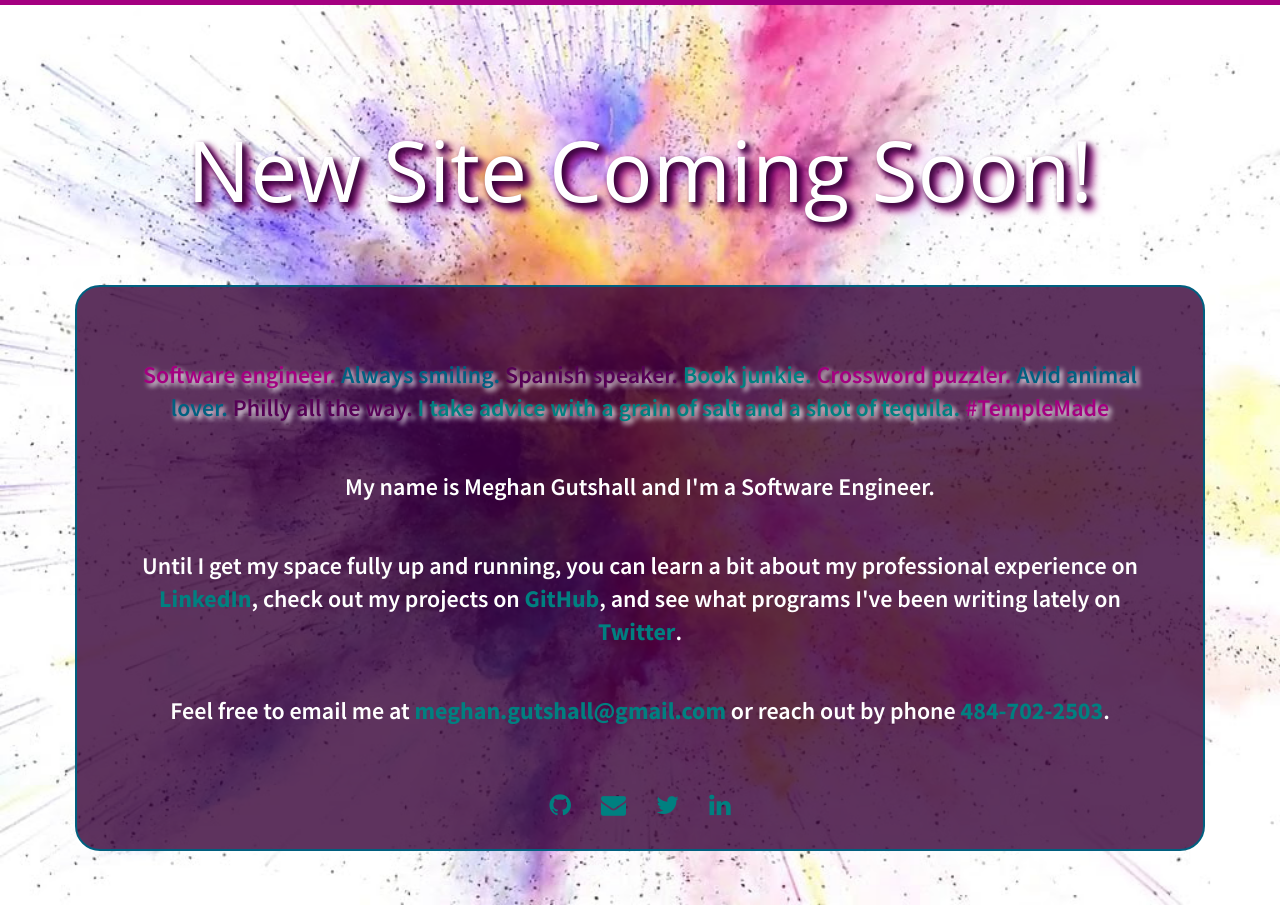
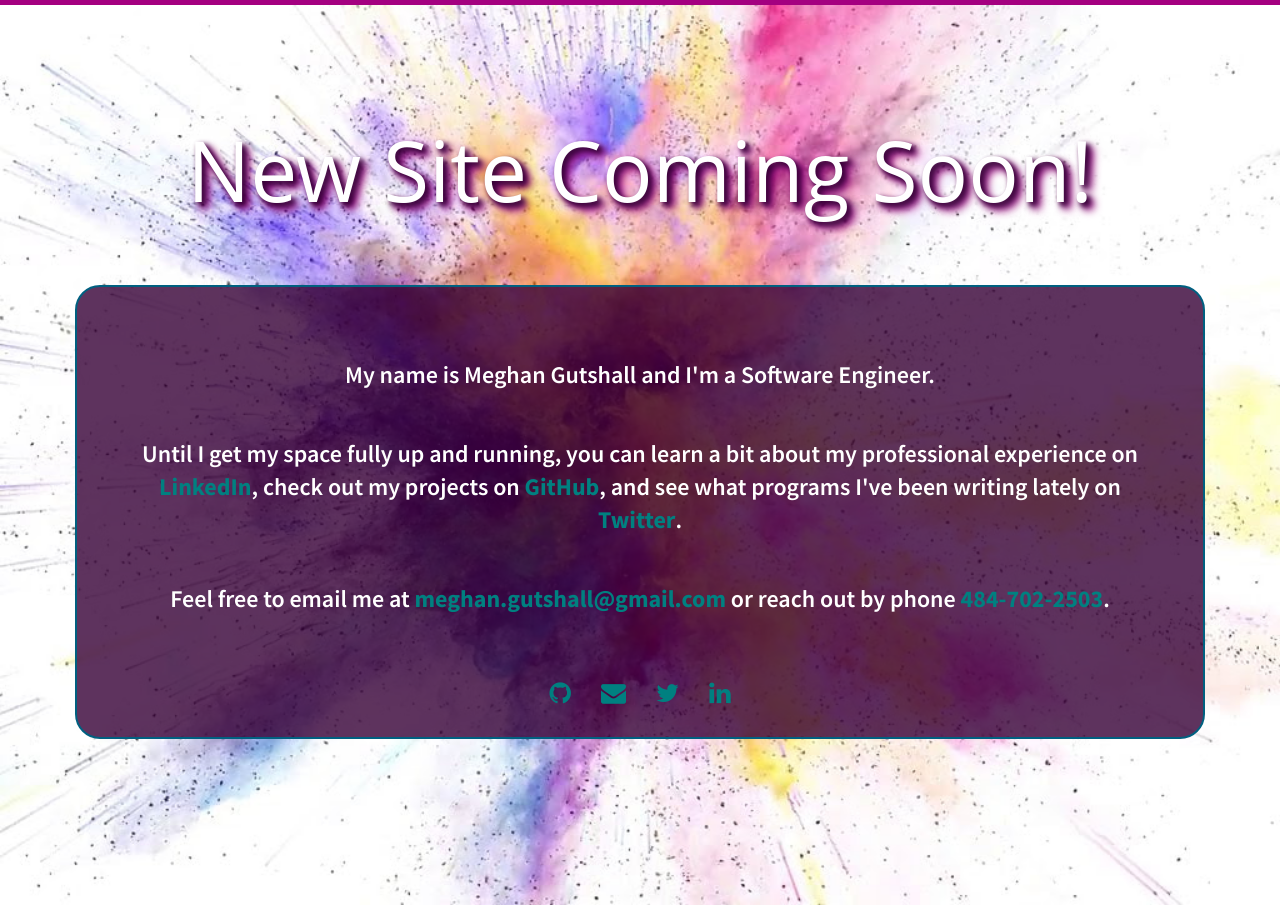
Before and after one commit to meg-gutshall/portfolio-with-projects-and-resume, a Jekyll site: the page built from coming-soon.html, in a window 1280 px wide. Built offline with Jekyll 4.4.1, drawn with Linux system fonts in a browser that asks for light colours; nearby versions of some CDN libraries.

Commit message:
Take out text

```diff
--- a/coming-soon.html
+++ b/coming-soon.html
@@ -8,7 +8,6 @@ title: Coming Soon!
     <h1>New Site Coming Soon!</h1>
   </div>
   <div class="container-fluid summary">
-    <p class="about-intro"><span class="pink">Software engineer.</span> <span class="blue">Always smiling.</span> <span class="purple">Spanish speaker.</span> <span class="teal">Book junkie.</span> <span class="pink">Crossword puzzler.</span> <span class="blue">Avid animal lover.</span> <span class="purple">Philly all the way.</span> <span class="teal">I take advice with a grain of salt and a shot of tequila.</span> <span class="pink">#TempleMade</span></p>
     <p>My name is {{ site.author }} and I'm a Software Engineer.</p>
 	  <p>Until I get my space fully up and running, you can learn a bit about my professional experience on <a href="http://linkedin.com/in/{{ site.linkedin }}" target="_blank">LinkedIn</a>, check out my projects on <a href="http://github.com/{{ site.github }}" target="_blank">GitHub</a>, and see what programs I've been writing lately on <a href="http://twitter.com/{{ site.twitter }}" target="_blank">Twitter</a>.</p>
     <p>Feel free to email me at <a href="mailto:{{ site.email }}">{{ site.email }}</a> or reach out by phone <a href="tel:1-484-702-2503">484-702-2503</a>.</p>
```
